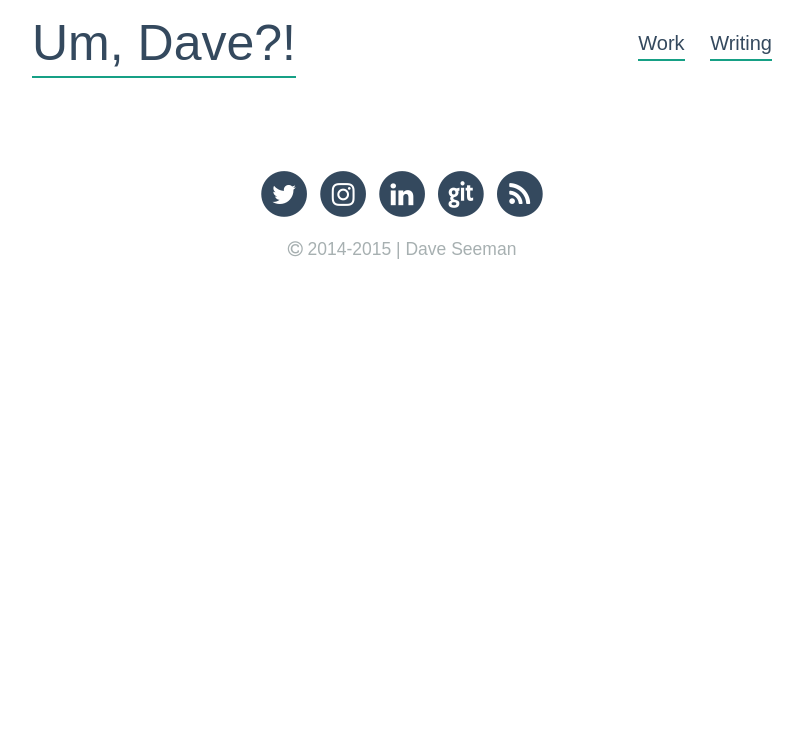
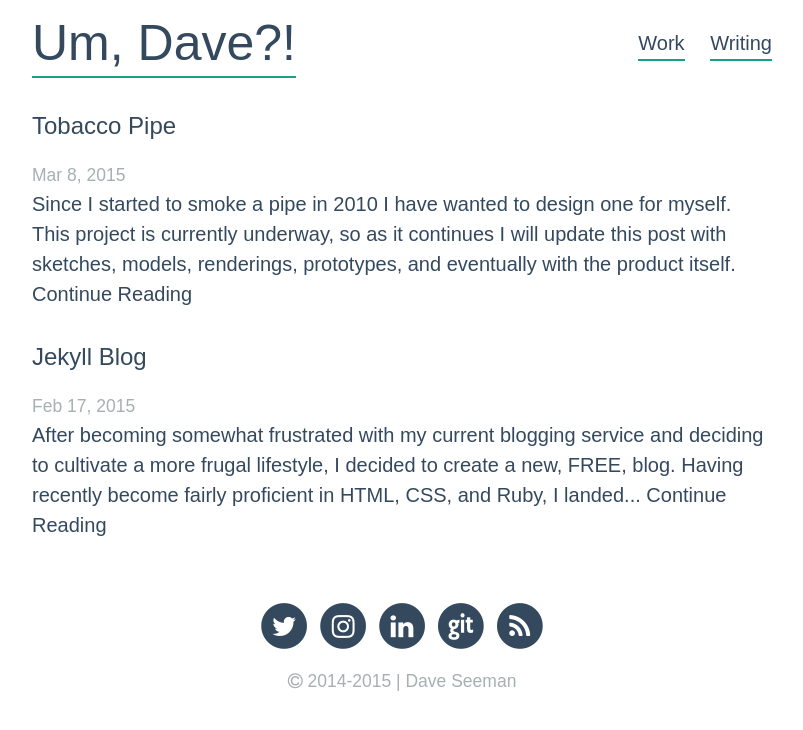
Before and after one commit to Shipwright/daveas.github.io, a Jekyll site: the page built from work.html, in a window 1280 px wide. Shown: the top 730 px of the page, without its empty margins (238-1041 px from the left). Built offline with Jekyll 4.4.1, drawn with Linux system fonts in a browser that asks for light colours; nearby versions of some CDN libraries; some web fonts are replaced.

Commit message:
added 2 work posts

```diff
--- a/_drafts/2015-02-24-10-things-every-mechanical-engineer-should-know.markdown
+++ b/_drafts/2015-02-24-10-things-every-mechanical-engineer-should-know.markdown
@@ -1,6 +1,6 @@
 ---
 layout: post
-title: "10 Things Every Mechanical Engineer Should Know"
+title: "Ever Mechanical Engineer Should Know..."
 date: "2015-02-24"
 ---
 
--- /dev/null
+++ b/_posts/2015-02-17-jekyll-blog.markdown
@@ -0,0 +1,25 @@
+---
+layout: post
+title: "Jekyll Blog"
+date: "2015-02-17"
+category: work
+tags:
+- ruby
+- html/css
+- jekyll
+excerpt: "After becoming somewhat frustrated with my current blogging service and deciding to cultivate a more frugal lifestyle, I decided to create a new, FREE, blog. Having recently become fairly proficient in HTML, CSS, and Ruby, I landed..."
+---
+
+After becoming somewhat frustrated with my current blogging service and deciding to [cultivate a more frugal lifestyle]({{site.url}}/writing/spend-less-program-more/), I decided to create a new, FREE, blog. Having recently become fairly proficient in HTML, CSS, and Ruby, I landed on Jekyll as an ideal service. Using GitHub pages, I could host my blog for free, forever, and have 100% control over how it looked and felt.
+
+Although the project is completed, I have several "How-To" writing-posts to finish before I finish the work-post. Check back soon for a full overview of how I ditched other services and created a free blog with Jekyll.
+
+# Making my Jekyll Blog
+
+# How-To Posts
+
+To help other bloggers/coders out there, I have written a blog post for every change I made that varied significantly from the standard jekyll template. Many of these contain links to articles which helped me along the way. If you're thinking about creating a jekyll blog then help yourself to these guides!
+- [desiging your blog]()
+- [tags]()
+- [categories]()
+- [comments, analytics, and more]()
--- /dev/null
+++ b/_posts/2015-03-08-tobacco-pipe.markdown
@@ -0,0 +1,15 @@
+---
+layout: post
+title: "Tobacco Pipe"
+date: "2015-03-08"
+category: work
+tags:
+- CAD
+- Product Design
+- Engineering
+excerpt: "Since I started to smoke a pipe in 2010 I have wanted to design one for myself. This project is currently underway, so as it continues I will update this post with sketches, models, renderings, prototypes, and eventually with the product itself."
+---
+
+Since I started to smoke a pipe in 2010 I have wanted to design one for myself. Smoking is such an intimate and yet unchanged experience. Pipe smoking itself really hasn't changed for hundreds if not thousands of years. I found it hard to believe that modern materials and manufacturing did not have anything to add to the experience.
+
+This project is currently underway, so as it continues I will update this post with sketches, models, renderings, prototypes, and eventually with the product itself.
--- a/_sass/_layout.scss
+++ b/_sass/_layout.scss
@@ -56,8 +56,9 @@
 }
 
 .tag-cloud {
+  a {color: #ddd;}
   li {
-    border: 1px solid $pop-color;
+    border: 2px solid $pop-color;
     border-radius: 3px;
     background: $pop-color;
     display: inline-block;
--- a/tags.html
+++ b/tags.html
@@ -12,7 +12,7 @@ permalink: /tags/
   <ul>
     {% for item in (0..site.tags.size) %}{% unless forloop.last %}
     {% capture this_word %}{{ tag_words[item] | strip_newlines }}{% endcapture %}
-    <li><a href="#{{ this_word | cgi_escape }}">{{ this_word }}<sup>{{ site.tags[this_word].size }}</sup> </a></li>
+    <li><a href="#{{ this_word | cgi_escape }}">{{ this_word }} <sup>{{ site.tags[this_word].size }}</sup></a></li>
     {% endunless %}{% endfor %}
   </ul>
 </div>
```
Also changed, not shown: _drafts/2015-02-17-jekyll-blog.markdown (deleted, +0 -13 lines).
